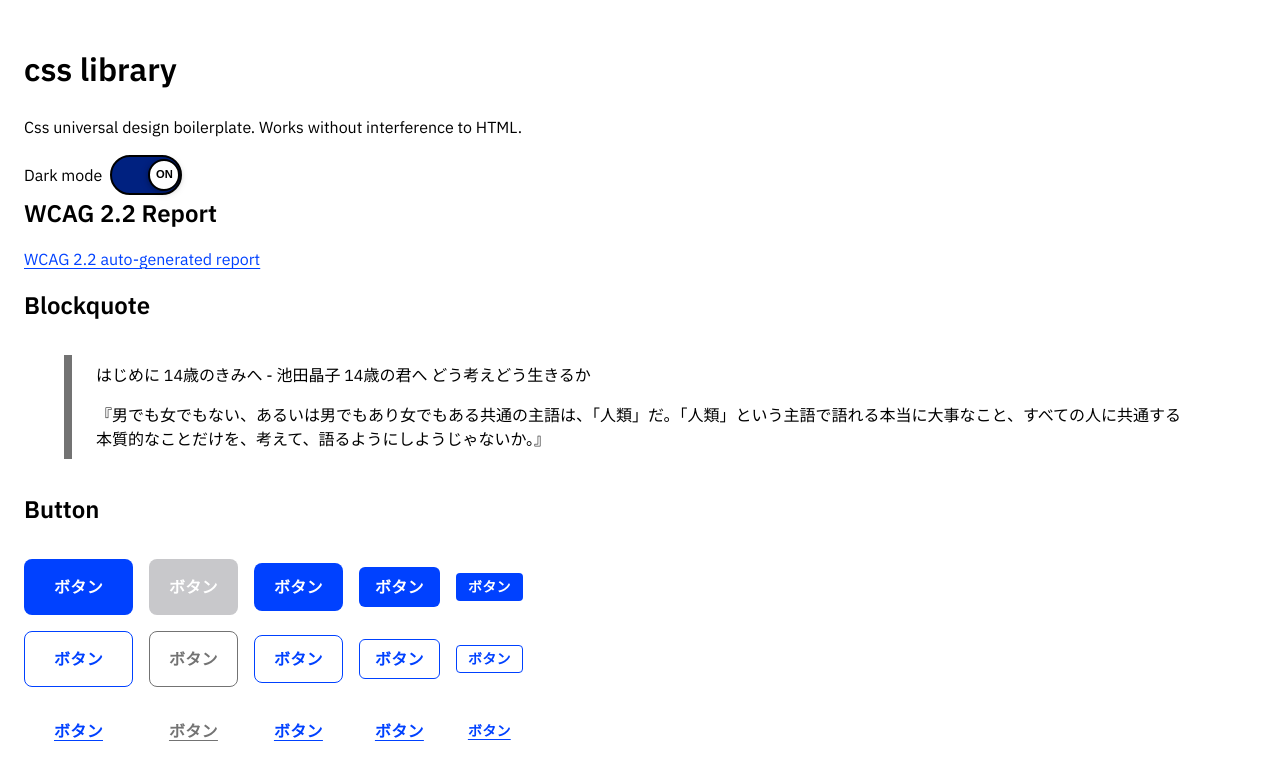
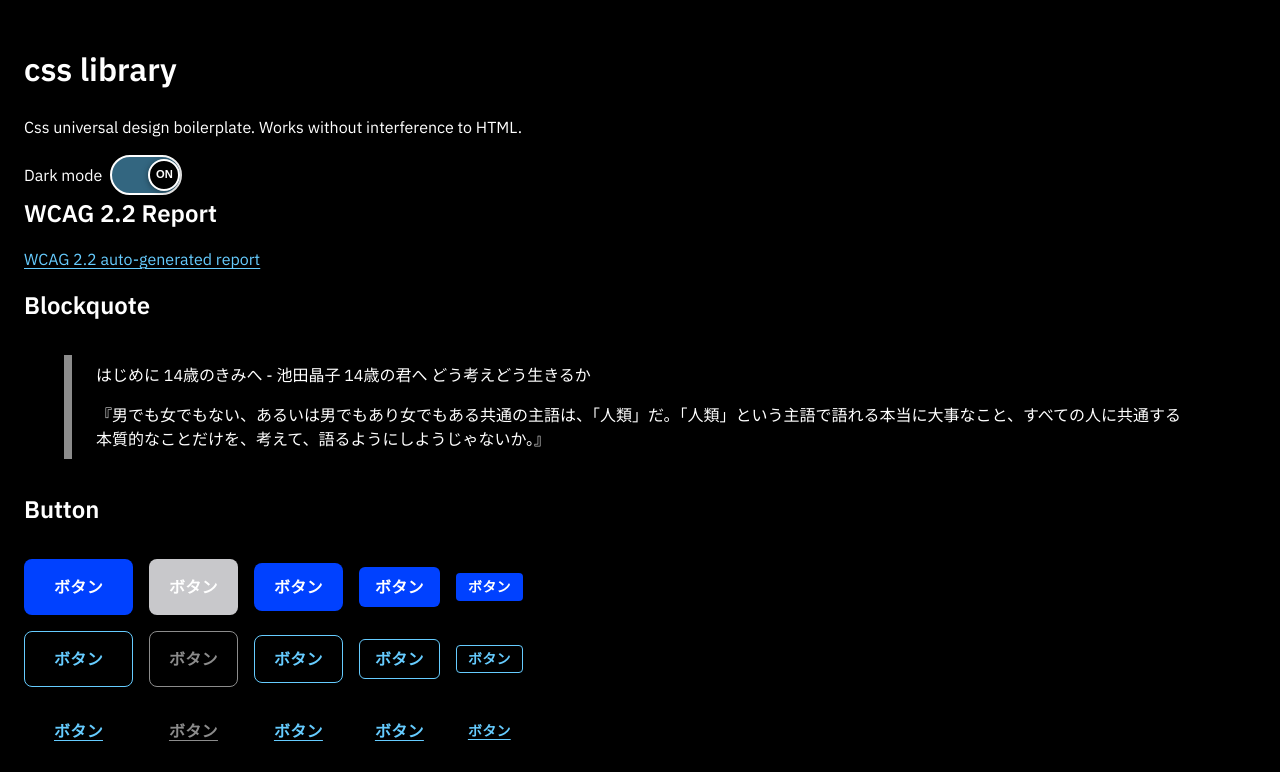
Before and after one commit to animagram-jp/css, a website: page index.html in a window 1280 px wide. Both pictures are taken after a click on the label "Dark mode". Shown: the top 772 px of the page. Drawn offline with Linux system fonts and the light colour scheme.

Commit message:
update html

```diff
--- a/css/style.css
+++ b/css/style.css
@@ -1,5 +1,25 @@
 html {
     overflow-x: hidden;
+}
+
+/*
+ * data-theme: active light/dark toggle for this demo page (set by the
+ * inline script in index.html). Overrides prefers-color-scheme either way.
+ */
+:root[data-theme="dark"] {
+    --rgb-ink: var(--rgb-white);
+    --rgb-border: var(--rgb-white);
+    --color-background: rgb(var(--rgb-black));
+    --rgb-emphasis: var(--rgb-accent-sky);
+    --color-emphasis-fill: rgb(var(--rgb-accent-blue));
+}
+
+:root[data-theme="light"] {
+    --rgb-ink: var(--rgb-black);
+    --rgb-border: var(--rgb-black);
+    --color-background: rgb(var(--rgb-white));
+    --rgb-emphasis: var(--rgb-accent-blue);
+    --color-emphasis-fill: var(--color-emphasis);
 }
 
 body {
```
Also changed, not shown: CONTRIBUTING.md (+1 -1 lines).
